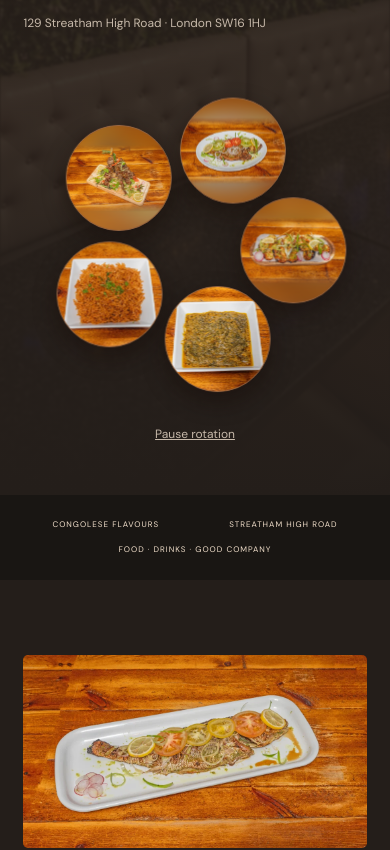
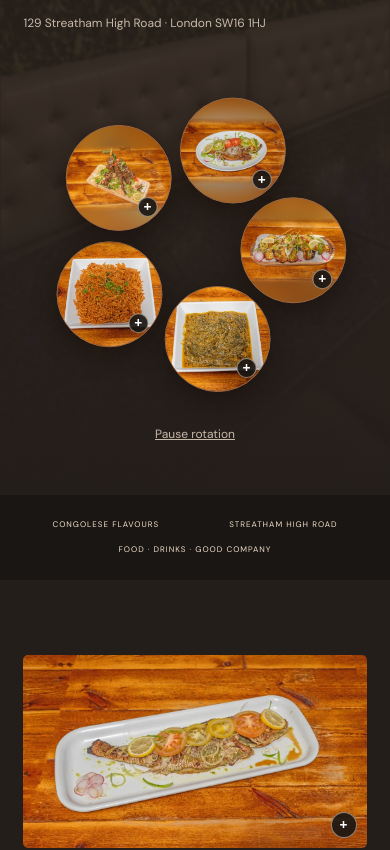
Before and after one commit to JoyKalombo/AfricanRestaurant, a plain HTML site: page index.html in a window 390 px wide. Shown: the part 540-1390 px from the top of the page. Drawn offline with nearby package versions, Linux system fonts and the light colour scheme; a web font is replaced by a local one.

Commit message:
Style photo zoom links and larger mobile images

```diff
--- a/css/tumba.css
+++ b/css/tumba.css
@@ -517,3 +517,77 @@ header{background:#241e1a}.hero{position:relative;isolation:isolate;background:#
   --dish-x:-1.23%;
   --dish-y:1.64%;
 }
+
+/* Image links keep the menu grid intact and open the existing photo viewer. */
+.dish-photo-link,
+.orbit-photo[data-photo] {
+  cursor: zoom-in;
+}
+
+.dish-photo-link {
+  position: relative;
+  display: block;
+}
+
+.menu-photo-link {
+  grid-column: 1;
+  grid-row: 1;
+  width: fit-content;
+}
+
+.dish-photo-link::after,
+.orbit-photo[data-photo]::after {
+  content: '+';
+  position: absolute;
+  right: 4px;
+  bottom: 4px;
+  display: grid;
+  place-items: center;
+  width: 18px;
+  height: 18px;
+  border: 1px solid #f6eddf80;
+  border-radius: 50%;
+  background: #191613e6;
+  color: #fff;
+  font: 600 14px/1 system-ui, sans-serif;
+  pointer-events: none;
+}
+
+.orbit-photo[data-photo]::after {
+  right: 13%;
+  bottom: 13%;
+}
+
+.story-photo-link::after {
+  right: 10px;
+  bottom: 10px;
+  width: 24px;
+  height: 24px;
+}
+
+[data-rotation-enabled]:has(.orbit-photo:hover, .orbit-photo:focus-visible)
+  :is(.food-orbit, .orbit-photo),
+body:has(.photo-dialog[open]) [data-rotation-enabled] :is(.food-orbit, .orbit-photo) {
+  animation-play-state: paused;
+}
+
+.photo-dialog .photo-full {
+  max-width: min(1000px, 85vw);
+  max-height: 77dvh;
+}
+
+@media (max-width: 600px) {
+  .photo-dialog {
+    max-width: 100vw;
+    padding-inline: 0;
+    border-inline: 0;
+  }
+
+  .photo-dialog .photo-full {
+    max-width: 100vw;
+  }
+
+  .photo-dialog .photo-caption {
+    padding-inline: 12px;
+  }
+}
```
